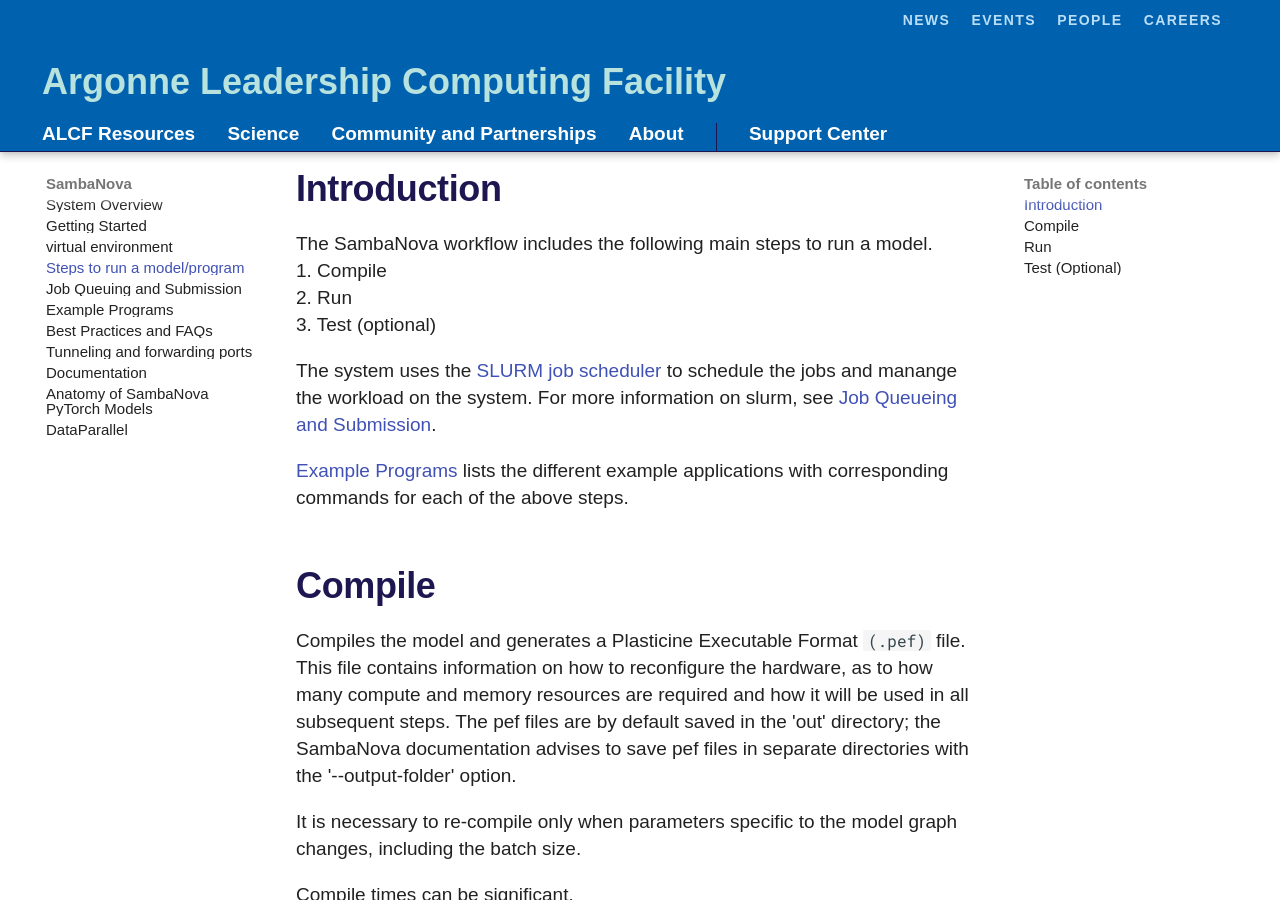
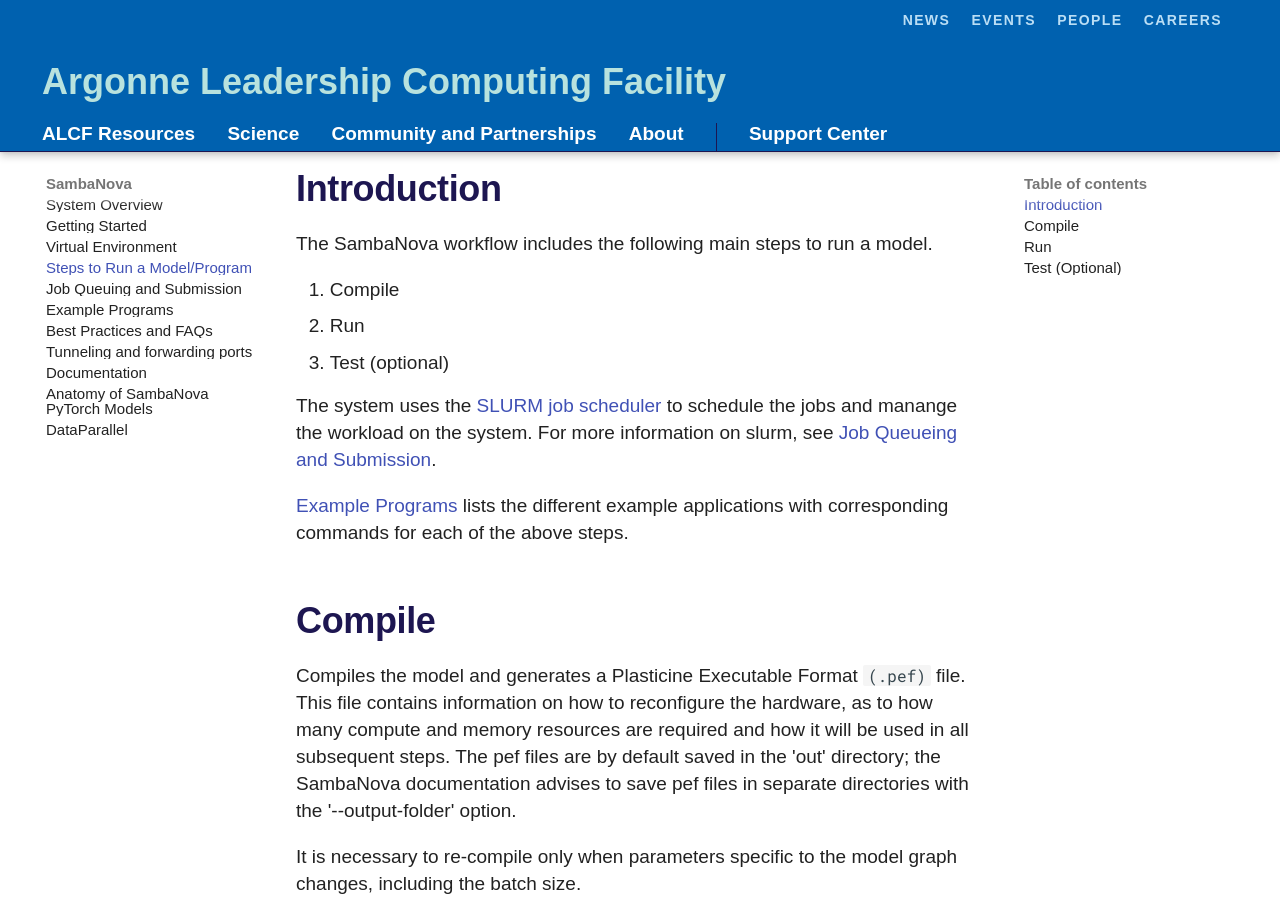
Before and after one commit to argonne-lcf/ai-testbed-userdocs, an MkDocs documentation site: the page built from docs/sambanova/Steps-to-Run-a-Model-or-Program.md, in a window 1280 px wide and 900 px high, scrolled down 442 px. Built offline with MkDocs 1.6.1 and Material for MkDocs 9.7.7, drawn with Linux system fonts in a browser that asks for light colours; some web fonts are replaced; comment, search, counter and statistics services are not loaded.

Commit message:
SN Review feedback updates.

```diff
--- a/docs/sambanova/Steps-to-run-a-model-or-program.md
+++ b/docs/sambanova/Steps-to-Run-a-Model-or-Program.md
@@ -9,10 +9,11 @@
 
 ## Introduction
 
-The SambaNova workflow includes the following main steps to run a model. <br>
-1. Compile <br>
-2. Run <br>
-3. Test (optional) <br>
+The SambaNova workflow includes the following main steps to run a model.
+
+1. Compile
+2. Run
+3. Test (optional)
 
 The system uses the [SLURM job
 scheduler](https://slurm.schedmd.com/quickstart.html) to schedule the jobs and manange the workload on the system. For more information on slurm, see [Job Queueing and Submission](Job-Queuing-and-Submission.md).
--- a/mkdocs.yml
+++ b/mkdocs.yml
@@ -14,8 +14,8 @@
   - SambaNova:
     - System Overview: sambanova/System-Overview.md
     - Getting Started: sambanova/Logging-into-a-SambaNova-Node.md
-    - virtual environment: sambanova/virtual-environment.md
-    - Steps to run a model/program: sambanova/Steps-to-run-a-model-or-program.md
+    - Virtual Environment: sambanova/Virtual-Environment.md
+    - Steps to Run a Model/Program: sambanova/Steps-to-Run-a-Model-or-Program.md
     - Job Queuing and Submission: sambanova/Job-Queuing-and-Submission.md
     - Example Programs: sambanova/Example-Programs
     - Best Practices and FAQs: sambanova/Best-Practices-and-FAQs.md
```
Also changed, not shown: docs/sambanova/Example-Programs.md (+2 -1 lines), docs/sambanova/Virtual-Environment.md (renamed from docs/sambanova/virtual-environment.md), 1 other file.
